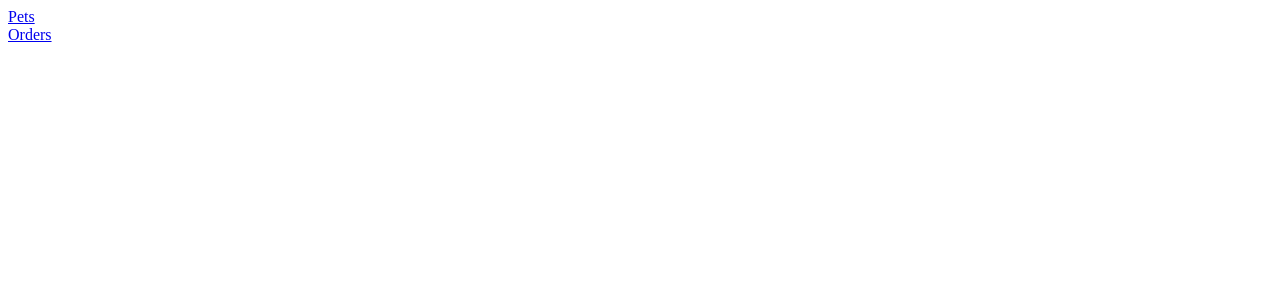
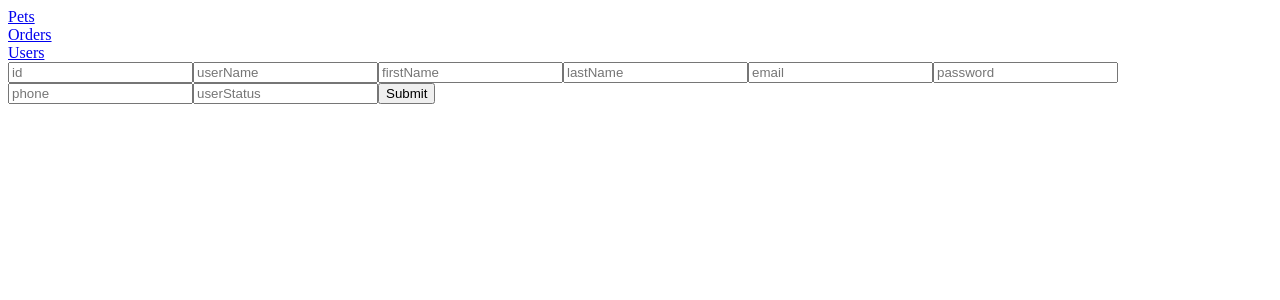
Before and after one commit to Yulian-21/pet-store-app, a React (Create React App) app: page /users in a window 1280 px wide. Before the commit this address had no page. Shown: the top 300 px of the page. Built offline with nearby package versions, Linux system fonts and the light colour scheme.

Commit message:
Make a UserPage logic

```diff
--- a/src/App.tsx
+++ b/src/App.tsx
@@ -4,6 +4,7 @@ import PetItemPage from './components/Pets/PetItemPage';
 import Navigation from './components/Navigation/Navigation';
 import StorePage from './components/Orders/StorePage';
 import OrderItem from './components/Orders/OrderItem/OrderItem';
+import UsersPage from './components/Users/UsersPage';
 
 function App() {
   return (
@@ -15,6 +16,7 @@ function App() {
       <Route element={<PetItemPage />} path={'/pets/:id'} />
       <Route element={<StorePage />} path={'/orders'} />
       <Route element={<OrderItem />} path={'/orders/:id'} />
+      <Route element={<UsersPage />} path={'/users'} />
       </Routes>
       </div>
     </div>
--- a/src/components/Users/UsersPage.tsx
+++ b/src/components/Users/UsersPage.tsx
@@ -1,8 +1,71 @@
-import React, {FC} from 'react'
+import React, {FC, useState} from 'react'
+import axios from 'axios';
+import IUser from './UserType/UserType';
 
 const UsersPage = () => {
+
+    const [user, setUser] = useState<IUser>(  { id: 0,
+        userName: '',
+        firstName: '',
+        lastName: '',
+        email: '',
+        password: '',
+        phone: '',
+        userStatus: 0});
+
+        const changeIdHandler = (e: React.ChangeEvent<HTMLInputElement>) => {
+            setUser({...user, id: parseInt(e.target.value, 10)});
+        }
+
+        const changeUserNameHandler = (e: React.ChangeEvent<HTMLInputElement>) => {
+            setUser({...user, userName: e.target.value});
+        }
+
+        const changeFirstNameHandler = (e: React.ChangeEvent<HTMLInputElement>) => {
+            setUser({...user, firstName: e.target.value});
+        }
+
+        const changeLastNameHandler = (e: React.ChangeEvent<HTMLInputElement>) => {
+            setUser({...user, lastName: e.target.value});
+        }
+
+        const changeEmailHandler = (e: React.ChangeEvent<HTMLInputElement>) => {
+            setUser({...user, email: e.target.value});
+        }
+
+        const changePasswordHandler = (e: React.ChangeEvent<HTMLInputElement>) => {
+            setUser({...user, password: e.target.value});
+        }
+
+        const changePhoneHandler = (e: React.ChangeEvent<HTMLInputElement>) => {
+            setUser({...user, phone: e.target.value});
+        }
+
+        const changeStatusHandler = (e: React.ChangeEvent<HTMLInputElement>) => {
+            setUser({...user, userStatus: parseInt(e.target.value, 10)});
+        }
+
+
+    const sendUser = async () => {
+          await  axios.post<IUser>("https://petstore3.swagger.io/api/v3/user", user
+          ).then(response=> {
+            alert(response.data)
+          }).catch(err => {alert(err.message)});
+    }
   return (
-    <div>UsersPage</div>
+    <div>
+        <form>
+          <input type="number" id="id" name="id" onChange={changeIdHandler} placeholder='id'/>
+          <input type="text" id="userName" name="userName" onChange={changeUserNameHandler} placeholder='userName'/>
+          <input type="text" id="firstName" name="firstName" onChange={changeFirstNameHandler} placeholder='firstName'/>
+          <input type="text" id="lastName" name="lastName" onChange={changeLastNameHandler} placeholder='lastName'/>
+          <input type="email" id="email" pattern="[a-z0-9._%+-]+@[a-z0-9.-]+\.[a-z]{2, 4}$" name="email" onChange={changeEmailHandler} placeholder='email'/>
+          <input type="password" id="password" name="password" onChange={changePasswordHandler} placeholder='password'/>
+          <input type="tel" id="phone" name="phone" onChange={changePhoneHandler} placeholder='phone'/>
+          <input type="number" id="userStatus" name="userStatus" onChange={changeStatusHandler} placeholder='userStatus'/>
+          <button onClick={sendUser}>Submit</button>
+        </form>
+    </div>
   )
 }
 
--- a/src/components/navigation/Navigation.tsx
+++ b/src/components/navigation/Navigation.tsx
@@ -10,6 +10,9 @@ const Navigation = () => {
     <div>
         <NavLink to='/orders'>Orders</NavLink>
     </div>
+    <div>
+      <NavLink to='/users'>Users</NavLink>
+    </div>
     </nav>
   )
 }
```
